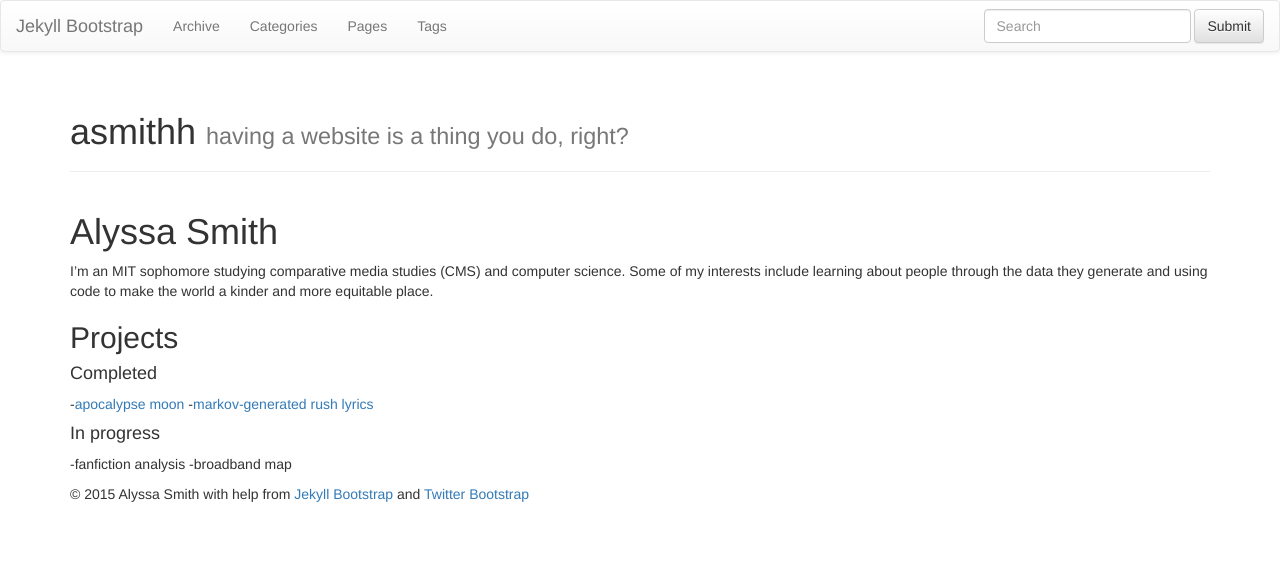
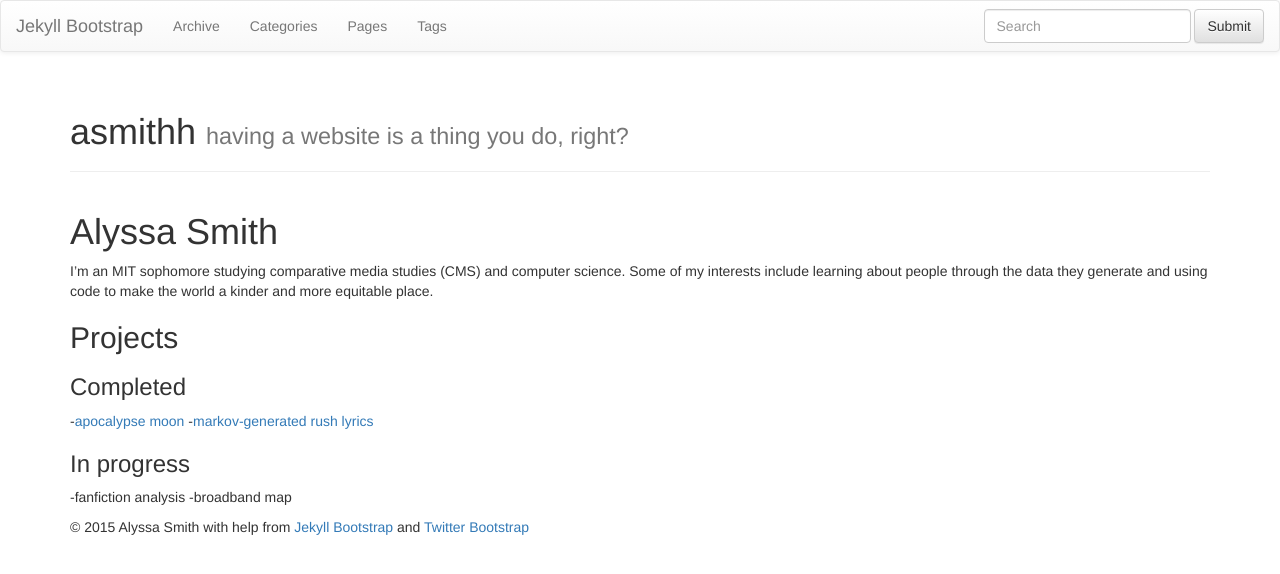
Before and after one commit to alyssa-smith/alyssa-smith.github.io, a Jekyll site: the page built from index.md, in a window 1280 px wide. Shown: the top 574 px of the page. Built offline with Jekyll 4.4.1, drawn with Linux system fonts in a browser that asks for light colours; nearby versions of some CDN libraries; library files that are not in the unit come from our copies.

Commit message:
why are you wonky

```diff
--- a/index.md
+++ b/index.md
@@ -10,9 +10,9 @@ tagline: having a website is a thing you do, right?
 I'm an MIT sophomore studying comparative media studies (CMS) and computer science.  Some of my interests include learning about people through the data they generate and using code to make the world a kinder and more equitable place.
 
 ## Projects
-####Completed
+###Completed
 -[apocalypse moon](http://alyssa-smith.github.io/moon-orbits-earth)
 -[markov-generated rush lyrics](http://alyssa-smith.github.io/markov-rush)
-####In progress
+###In progress
 -fanfiction analysis
 -broadband map
```
